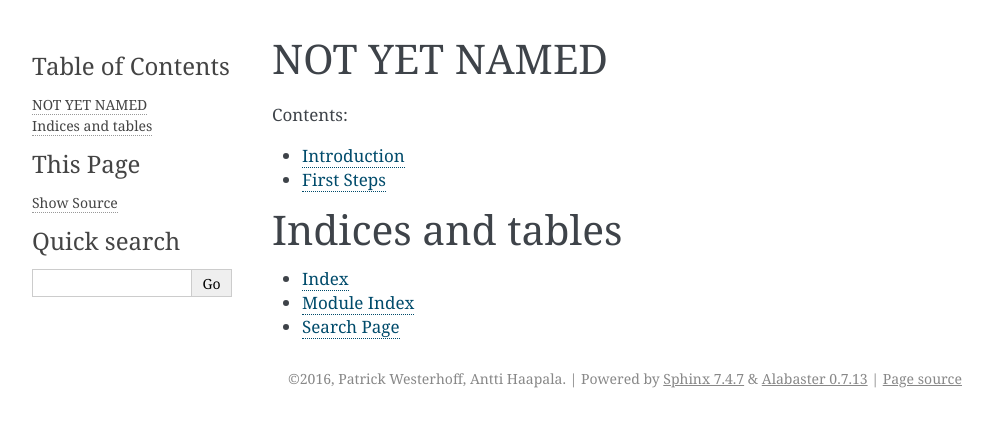
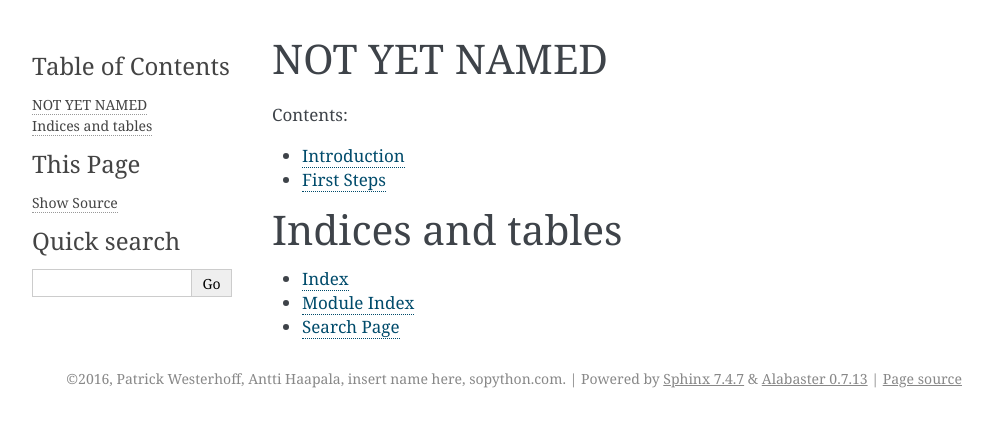
Before and after one commit to sopython/pythonbook, a Sphinx documentation site: the page built from source/index.rst, in a window 1280 px wide. Shown: the top 427 px of the page, without its empty margins (148-1141 px from the left). Built offline with Sphinx 7.4.7, drawn with Linux system fonts in a browser that asks for light colours; formulas are drawn with MathJax 3; pages that are not in the unit, such as notebooks, are missing from menus.

Commit message:
add more names

```diff
--- a/source/conf.py
+++ b/source/conf.py
@@ -59,8 +59,8 @@ master_doc = 'index'
 
 # General information about the project.
 project = u'NOT YET NAMED'
-copyright = u'2016, Patrick Westerhoff, Antti Haapala'
-author = u'Patrick Westerhoff, Antti Haapala'
+copyright = u'2016, Patrick Westerhoff, Antti Haapala, insert name here, sopython.com'
+author = u'Patrick Westerhoff, Antti Haapala, insert name here, sopython.com'
 
 # The version info for the project you're documenting, acts as replacement for
 # |version| and |release|, also used in various other places throughout the
@@ -269,8 +269,8 @@ latex_elements = {
 # (source start file, target name, title,
 #  author, documentclass [howto, manual, or own class]).
 latex_documents = [
-    (master_doc, 'NOTYETNAMED.tex', u'NOT YET NAMED Documentation',
-     u'Patrick Westerhoff, Antti Haapala', 'manual'),
+    (master_doc, 'NOTYETNAMED.tex', u'NOT YET NAMED',
+     u'Patrick Westerhoff, Antti Haapala, *Insert Name Here*, sopython.com', 'manual'),
 ]
 
 # The name of an image file (relative to this directory) to place at the top of
```
